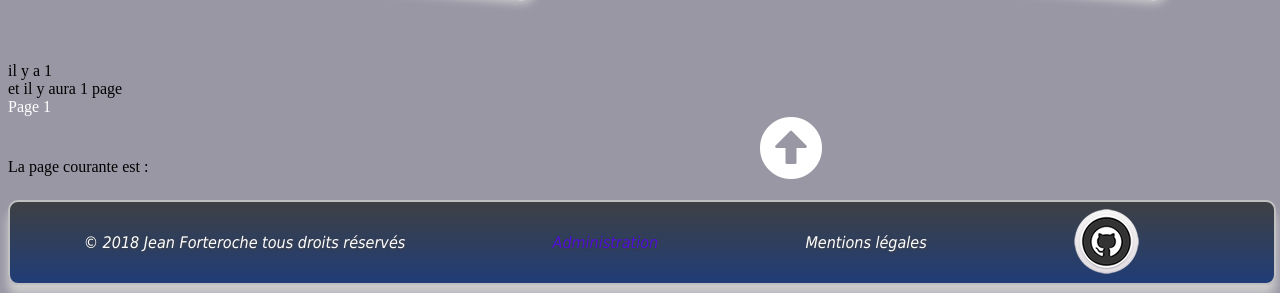
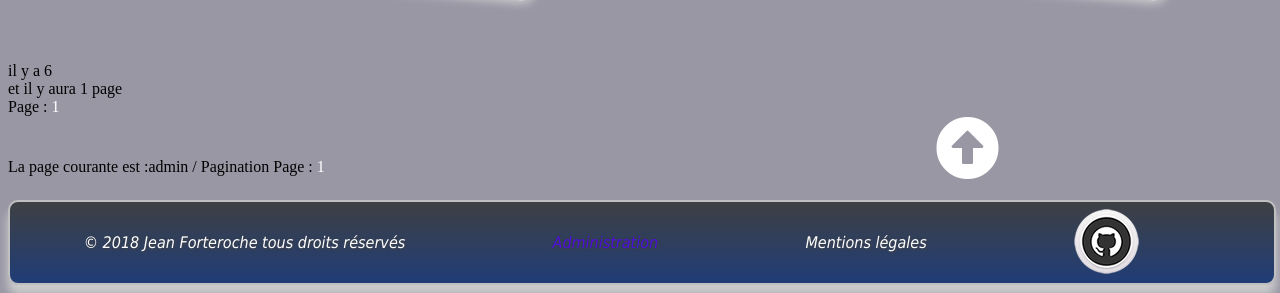
Before and after one commit to laetitia33/Projet_4, a PHP site: page /?listPosts=admin in a window 1280 px wide. Shown: the part 3717-4010 px from the top of the page. Run offline with PHP 8.4, Linux system fonts and the light colour scheme; data comes from the database, SQL or seed files in the repository; tables that the repository leaves empty or names only in its code hold one stand-in row (values such as "Sample post"); data that the repository does not hold is empty; some libraries are stand-ins or nearby versions.

Commit message:
cryptage mot de passe

```diff
--- a/controllers/PostController.php
+++ b/controllers/PostController.php
@@ -47,7 +47,6 @@ class PostController
     {
 
         $posts = $this->posts->getAllPosts();//recupère tous les chapitres
-        $sixpost = $this->posts->getPosts();// affichage des 6 chapitres/pages avec le nombre de com sur chacun
         $postsTotal = $this->posts->countPosts();  //connaitre le nombre de total chapitre
         $commentsTotal  =$this ->comment ->countComments();//connaitre le nombre de com
         $commentsReportTotal = $this->comment->countCommentsReport();//connaitre nombre total de coms signalés
--- a/controllers/Router.php
+++ b/controllers/Router.php
@@ -355,8 +355,10 @@ class Routeur
                     elseif ($_GET['action'] == 'log')
                     {
 
-                        if (!empty($_POST['pseudo']) && !empty($_POST['pass']))
+                        if (!empty($_POST['pseudo']) && !empty($_POST['pass']) )
+
                         {
+
                             $userCtrl = new \Laetitia_Bernardi\projet4\Controller\UserController();
                             $userCtrl->logUser($_POST['pseudo'], $_POST['pass']);
                         }
--- a/controllers/UserController.php
+++ b/controllers/UserController.php
@@ -21,9 +21,12 @@ class UserController
         require ('views/inscriptionView.php');
     }
 // Connexion
-    public function logUser($pseudo, $pass)
+    public function logUser($pseudo,$pass)
     {
+
+
         $user = $this->user->getUser($pseudo,$pass);
+
         if(!$user )
         {
             throw new Exception('Utilisateur ou mot de passe incorrect');
--- a/models/PostManager.php
+++ b/models/PostManager.php
@@ -117,7 +117,7 @@ class PostManager extends Manager
     {
         $db = $this->dbConnect();
 
-        $req = $db->query('SELECT id, title, content,author, DATE_FORMAT(date_creation, \'%d/%m/%Y à %H:%i:%s\') AS date_creation_fr  FROM posts ORDER BY date_creation DESC LIMIT 0, 100');
+        $req = $db->query('SELECT b.id, b.title, b.content, b.author, DATE_FORMAT(b.date_creation, \'%d/%m/%Y à %Hh%imin%ss\') AS date_creation_fr, (SELECT count(*) FROM comments c WHERE c.post_id = b.id) AS nbCommentaires FROM posts b ORDER BY date_creation DESC ');
         return $req;
     }
 
--- a/models/UserManager.php
+++ b/models/UserManager.php
@@ -67,17 +67,15 @@ class UserManager extends Manager
 
 
 //recuperation des données de l'utilisateur
-
-    public function getUser($pseudo,$pass)
+   public function getUser($pseudo,$pass)
     {
         $this->setPseudo($pseudo);
         $db = $this->dbConnect();
-        $req = $db->query("SELECT * FROM users WHERE pseudo = '$pseudo' AND pass = '$pass' ");
+        $req = $db->query("SELECT * FROM users WHERE pseudo = '$pseudo' AND pass = PASSWORD('$pass') ");
         $user = $req->fetch();
         $req->closeCursor();
 
         return $user;
     }
 
-
 }
--- a/views/articleList.php
+++ b/views/articleList.php
@@ -53,7 +53,7 @@
 
 		<?php
 
-				while ($data = $sixpost->fetch()){
+				while ($data = $posts->fetch()){
 				?>
 
 				<div id="ep1">
@@ -66,7 +66,7 @@
 						<a  class="input_read" href="index.php?action=post&amp;post_id=<?= $data['id']; ?>#news">En lire plus</a>
 						<div id="commentaires">
 
-							<?php if (htmlspecialchars($data['nbCommentaires']) > 0) { ?>
+							<?php if ($data['nbCommentaires'] > 0) { ?>
 							<p class ="nbcom"><?= htmlspecialchars($data['nbCommentaires'])?> commentaire(s) <i class="far fa-comment"></i></p>
 							 <?php
 				            }
@@ -98,20 +98,25 @@
 
 			<?php
 
-			$sixpost->closeCursor();
+			$posts->closeCursor();
 			;?>
 <!--------------------------pagination----------------------------------------->
 <?php
-$nbParPage = 6;
+
+$posts = 6;
 //on effectue la requète sur l'objet que l'on souhaite paginer ( ici des news )
-$req1=mysql_query("SELECT * FROM news");
-$nbNews=mysql_numrows($req1);
+
+$nbNews=$postsTotal['total_posts'];
 //$nbnews=$nbnews[0];
 echo "il y a $nbNews";
 
+
+
+
+
 //On calcule le nombre de numéro à afficher en fonction du nombre de news par
 //page en arrondissant au nombre supérieur grace a la fonction ceil.
-$moy= ceil($nbNews/$nbParPage);
+$moy= ceil($nbNews/$posts);
 echo "<br>et il y aura $moy page<br>";
 //*********** Partie concernant le "bouton" précedent ***********\\
 //on vérifie qu'il y a au minimum 2 page a afficher pour utiliser
@@ -119,15 +124,15 @@ echo "<br>et il y aura $moy page<br>";
 if ($moy>=2)
 {
   //on vérifie l'éxistence de la variable page avant les vérifications
-  if (isset($_GET['page']))
+  if (isset($_GET['listPosts']))
   {
       //si $_GET['page'] = 1 alors on est a la première page et donc pas besoins
       //de lien vers la précédente qui n'éxiste pas
-      if ($_GET['page']==1){echo "Precedent ";}
+      if ($_GET['listPosts']==1){echo "Precedent ";}
       //sinon on met le lien en ajoutant +1 page a la page courante
       else
       {
-          echo "<a href=\"pagination.php?page=".($_GET['page']-1)."\">Precedent</a> ";
+          echo "<a href=\"index.php?listPosts&amp;=".($_GET['listPosts']-1)."\">Precedent</a> ";
       }
   }
     else{echo "Precedent ";}
@@ -140,10 +145,11 @@ if ($moy>=2)
 // $nbNews = 10 divisé par 5 ( 5 news par page ) = 2 pages.
 // on peut déja afficher les numéros :
 // on effectue une boucle tant qu'il y a des pages on ajoute un lien
+echo 'Page : ';
 for ($i=0;$i<$moy;$i++)
 {
     // on ajoute 1 a $i pour afficher 1-2-3-... au lieu de  0-1-2-3-...
-    echo "<a href=\"pagination.php?page=".($i+1)."\"> Page ".($i+1)."</a> ";
+    echo "<a href=\"index.php?action=listPosts&amp;=".($i+1)."\">".($i+1)."</a> ";
 }
 
 //*********** Partie concernant le "bouton" suivant ***********\\
@@ -152,23 +158,56 @@ for ($i=0;$i<$moy;$i++)
 if ($moy>=2)
 {
   //on vérifie l'éxistence de la variable page avant les vérifications
-  if (isset($_GET['page']))
+  if (isset($_GET['listPosts']))
   {
       //si $_GET['page'] = $moy alors on est a la dernière page et donc pas besoins
       //de lien vers la suivante qui n'éxiste pas
-      if ($_GET['page']==$moy){echo " Suivant";}
+      if ($_GET['listPosts']==$moy){echo " Suivant";}
       //sinon on met le lien en ajoutant +1 page a la page courante
       else
       {
-          echo " <a href=\"pagination.php?page=".($_GET['page']+1)."\">Suivant</a>";
+          echo " <a href=\"index.php?action=listPosts&amp;=".($_GET['page']+1)."\">Suivant</a>";
       }
   }
-  else{echo "<a href=\"pagination.php?page=1\">Suivant</a>";}
+  else{echo "<a href=\"index.php?action=listPosts&amp;=1\">Suivant</a>";}
 }
 //*********** fin de la partie concernant le "bouton" Suivant ***********\\
 
-echo "<br>La page courante est :".$_GET['page'];
+echo "<br>La page courante est :".$_GET['listPosts'];
 ?>
+
+
+
+
+
+/ Pagination
+
+ <?php
+// On met dans une variable le nombre de messages qu'on veut par page
+$nombreDeMessagesParPage = 6; // Essais de changer ce nombre pour voir
+// On récupère le nombre total de messages
+
+$totalDesMessages=$postsTotal['total_posts'];
+// On calcule le nombre de pages à créer
+$nombreDePages  = ceil($totalDesMessages / $nombreDeMessagesParPage);
+// Puis on fait une boucle pour écrire les liens vers chacune des pages
+echo 'Page : ';
+for ($i = 1 ; $i <= $nombreDePages ; $i++)
+{
+    echo '<a href="index.php?action=listPosts&amp' . $i . '">' . $i . '</a> ';
+}
+
+if (isset($_GET['listPosts&amp']))
+{
+        $page = $_GET['listPosts&amp']; // On récupère le numéro de la page indiqué dans l'adresse (billets.php?page=4)
+}
+else // La variable n'existe pas, c'est la première fois qu'on charge la page
+{
+        $page = 1; // On se met sur la page 1 (par défaut)
+}
+
+// On calcule le numéro du premier message qu'on prend pour le LIMIT de MySQL
+$premierMessageAafficher = ($page - 1) * $nombreDeMessagesParPage;?>
 
 <!----------------------------------------------------------------------------->
 <?php $content = ob_get_clean(); ?>
--- a/views/updatePostView.php
+++ b/views/updatePostView.php
@@ -23,7 +23,7 @@
             <label for="author" ></label>
 
             <input type="text" name="author" class="inputbasic" id="author"value="<?php
-                if (isset(htmlspecialchars($_SESSION['pseudo'])))
+                if (isset($_SESSION['pseudo']))
                 {
                     echo htmlspecialchars($_SESSION['pseudo']);
                 }
```
Also changed, not shown: views/articleDetail.php (+2 -7 lines), views/loginView.php (line endings or trailing spaces).
